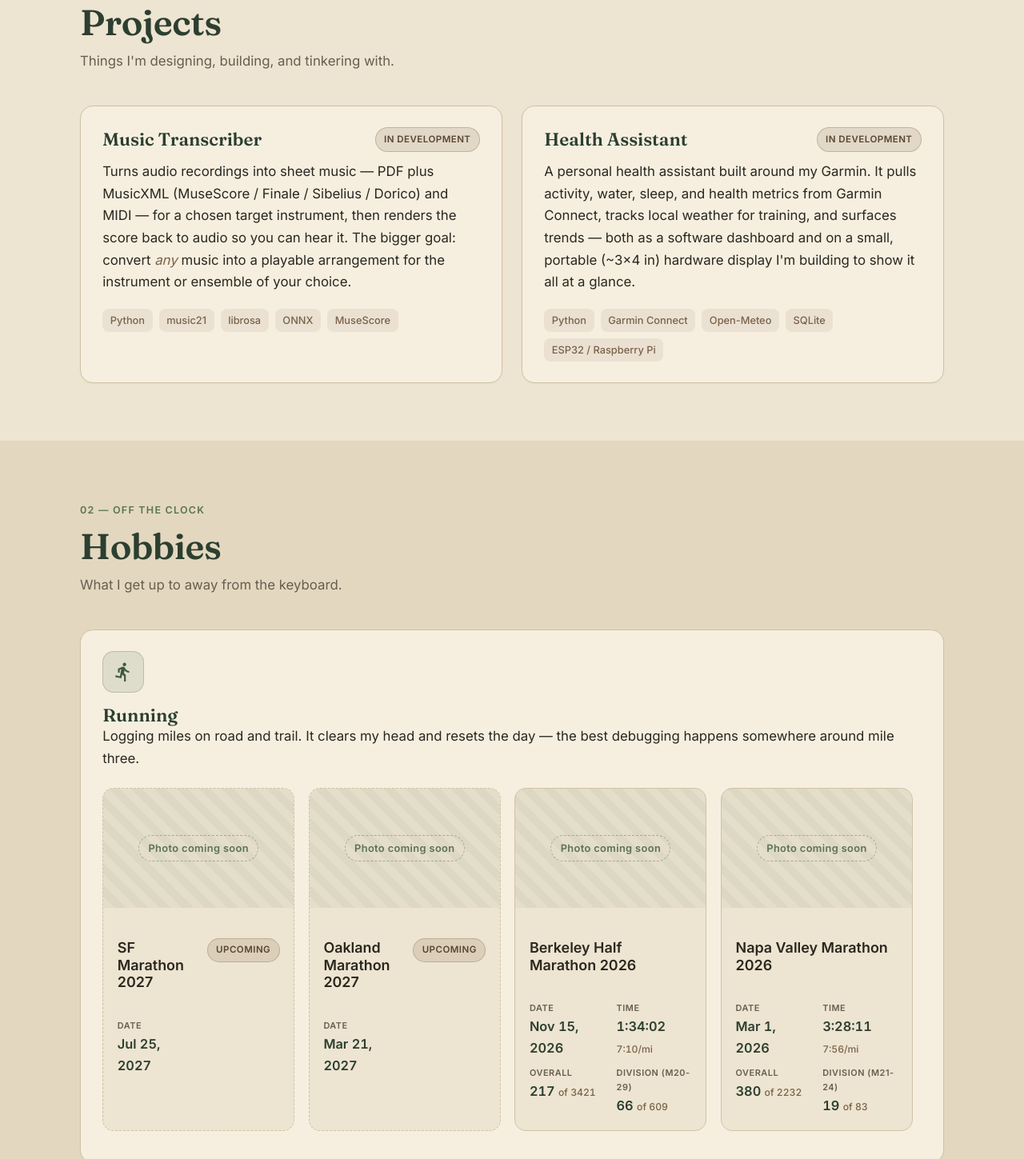
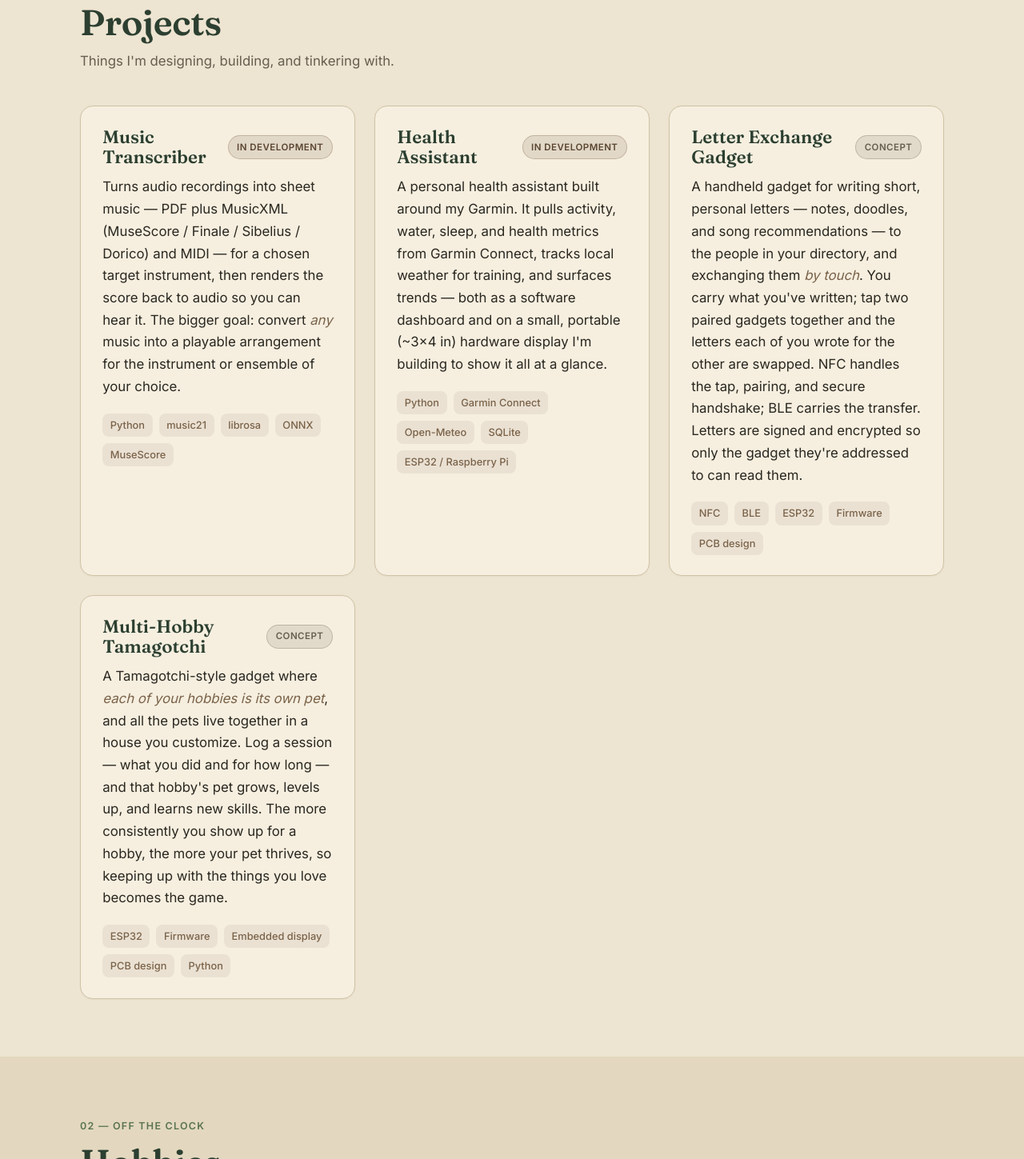
Before and after one commit to AndyKim519/andykim519.github.io, a plain HTML site: page index.html in a window 1280 px wide. Shown: the part 715-2164 px from the top of the page at 80% size. Drawn offline with Linux system fonts and the light colour scheme.

Commit message:
Add Letter Exchange Gadget and Multi-Hobby Tamagotchi to Projects
Two new project cards in the Projects section:
- Letter Exchange Gadget: tap-to-exchange handheld letters (NFC + BLE)
- Multi-Hobby Tamagotchi: a pet per hobby, logged time grows it

Both are idea-stage, so introduce a muted "Concept" tag variant
(tag--concept) to label them honestly vs the "In development" projects.
No repo links: both repos are private (matching the existing
private-repo cards).

```diff
--- a/css/styles.css
+++ b/css/styles.css
@@ -186,6 +186,7 @@ em { font-style: italic; color: var(--brown-soft); }
   background: rgba(90, 115, 82, 0.16); color: var(--green); border: 1px solid rgba(90, 115, 82, 0.3);
 }
 .tag--wip { background: rgba(122, 98, 72, 0.16); color: var(--brown); border-color: rgba(122, 98, 72, 0.32); }
+.tag--concept { background: rgba(102, 94, 79, 0.14); color: var(--ink-muted); border-color: rgba(102, 94, 79, 0.3); }
 
 .card__tech { list-style: none; display: flex; flex-wrap: wrap; gap: .5rem; margin: 1.2rem 0 0; padding: 0; }
 .card__tech li {
--- a/index.html
+++ b/index.html
@@ -129,6 +129,51 @@
               <li>Open-Meteo</li>
               <li>SQLite</li>
               <li>ESP32 / Raspberry Pi</li>
+            </ul>
+          </article>
+
+          <article class="card">
+            <div class="card__top">
+              <h3 class="card__title">Letter Exchange Gadget</h3>
+              <span class="tag tag--concept">Concept</span>
+            </div>
+            <p class="card__body">
+              A handheld gadget for writing short, personal letters &mdash; notes,
+              doodles, and song recommendations &mdash; to the people in your
+              directory, and exchanging them <em>by touch</em>. You carry what
+              you've written; tap two paired gadgets together and the letters each
+              of you wrote for the other are swapped. NFC handles the tap, pairing,
+              and secure handshake; BLE carries the transfer. Letters are signed
+              and encrypted so only the gadget they're addressed to can read them.
+            </p>
+            <ul class="card__tech">
+              <li>NFC</li>
+              <li>BLE</li>
+              <li>ESP32</li>
+              <li>Firmware</li>
+              <li>PCB design</li>
+            </ul>
+          </article>
+
+          <article class="card">
+            <div class="card__top">
+              <h3 class="card__title">Multi-Hobby Tamagotchi</h3>
+              <span class="tag tag--concept">Concept</span>
+            </div>
+            <p class="card__body">
+              A Tamagotchi-style gadget where <em>each of your hobbies is its own
+              pet</em>, and all the pets live together in a house you customize.
+              Log a session &mdash; what you did and for how long &mdash; and that
+              hobby's pet grows, levels up, and learns new skills. The more
+              consistently you show up for a hobby, the more your pet thrives, so
+              keeping up with the things you love becomes the game.
+            </p>
+            <ul class="card__tech">
+              <li>ESP32</li>
+              <li>Firmware</li>
+              <li>Embedded display</li>
+              <li>PCB design</li>
+              <li>Python</li>
             </ul>
           </article>
 
```
